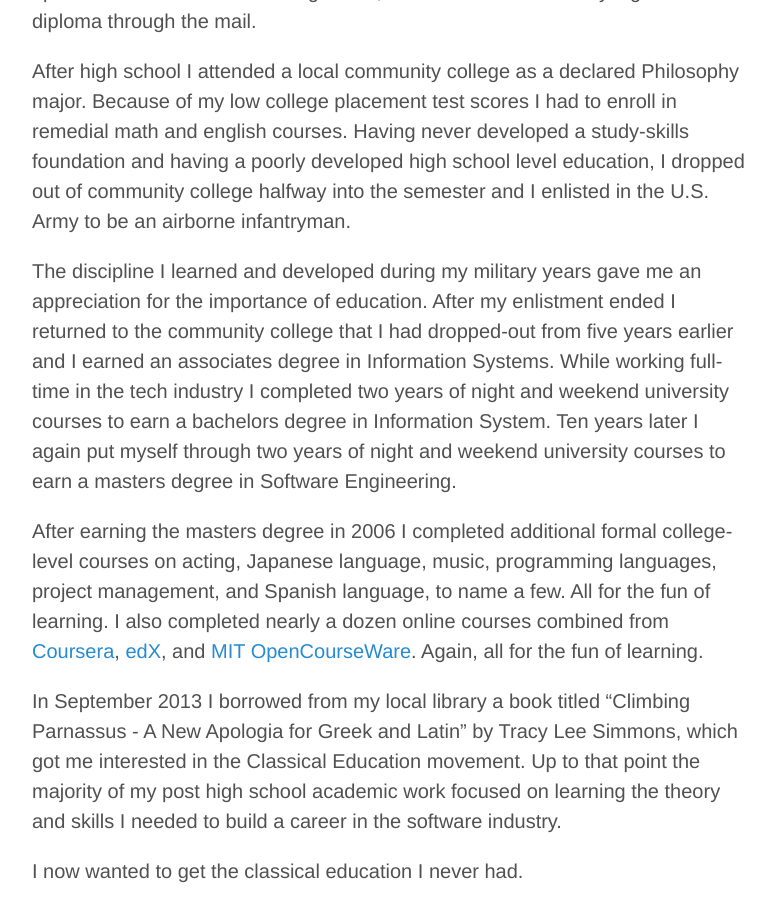
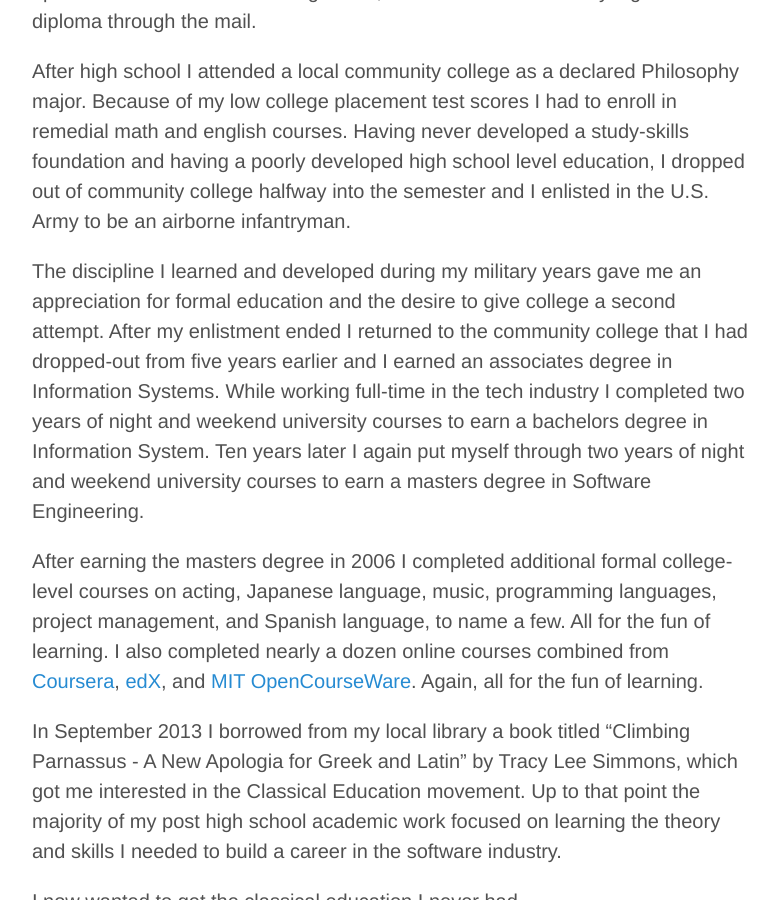
Before and after one commit to raysantoscom/raysantoscom.github.io, a Jekyll site: the page built from about.md, in a window 1280 px wide and 900 px high, scrolled down 695 px. Shown: the whole window, without its empty margins (248-1026 px from the left). Built offline with Jekyll 4.4.1, drawn with Linux system fonts in a browser that asks for light colours; Markdown is read by kramdown in place of the engine named in the settings.

Commit message:
about.md - Minor update.

```diff
--- a/about.md
+++ b/about.md
@@ -13,7 +13,7 @@ I passed the civics course with grade A, after which I received my high school d
 
 After high school I attended a local community college as a declared Philosophy major. Because of my low college placement test scores I had to enroll in remedial math and english courses. Having never developed a study-skills foundation and having a poorly developed high school level education, I dropped out of community college halfway into the semester and I enlisted in the U.S. Army to be an airborne infantryman.
 
-The discipline I learned and developed during my military years gave me an appreciation for the importance of education. After my enlistment ended I returned to the community college that I had dropped-out from five years earlier and I earned an associates degree in Information Systems. While working full-time in the tech industry I completed two years of night and weekend university courses to earn a bachelors degree in Information System. Ten years later I again put myself through two years of night and weekend university courses to earn a masters degree in Software Engineering.
+The discipline I learned and developed during my military years gave me an appreciation for formal education and the desire to give college a second attempt. After my enlistment ended I returned to the community college that I had dropped-out from five years earlier and I earned an associates degree in Information Systems. While working full-time in the tech industry I completed two years of night and weekend university courses to earn a bachelors degree in Information System. Ten years later I again put myself through two years of night and weekend university courses to earn a masters degree in Software Engineering.
 
 After earning the masters degree in 2006 I completed additional formal college-level courses on acting, Japanese language, music, programming languages, project management, and Spanish language, to name a few. All for the fun of learning. I also completed nearly a dozen online courses combined from [Coursera](https://www.coursera.org), [edX](https://www.edx.org), and [MIT OpenCourseWare](http://ocw.mit.edu/index.htm). Again, all for the fun of learning.
 
```
